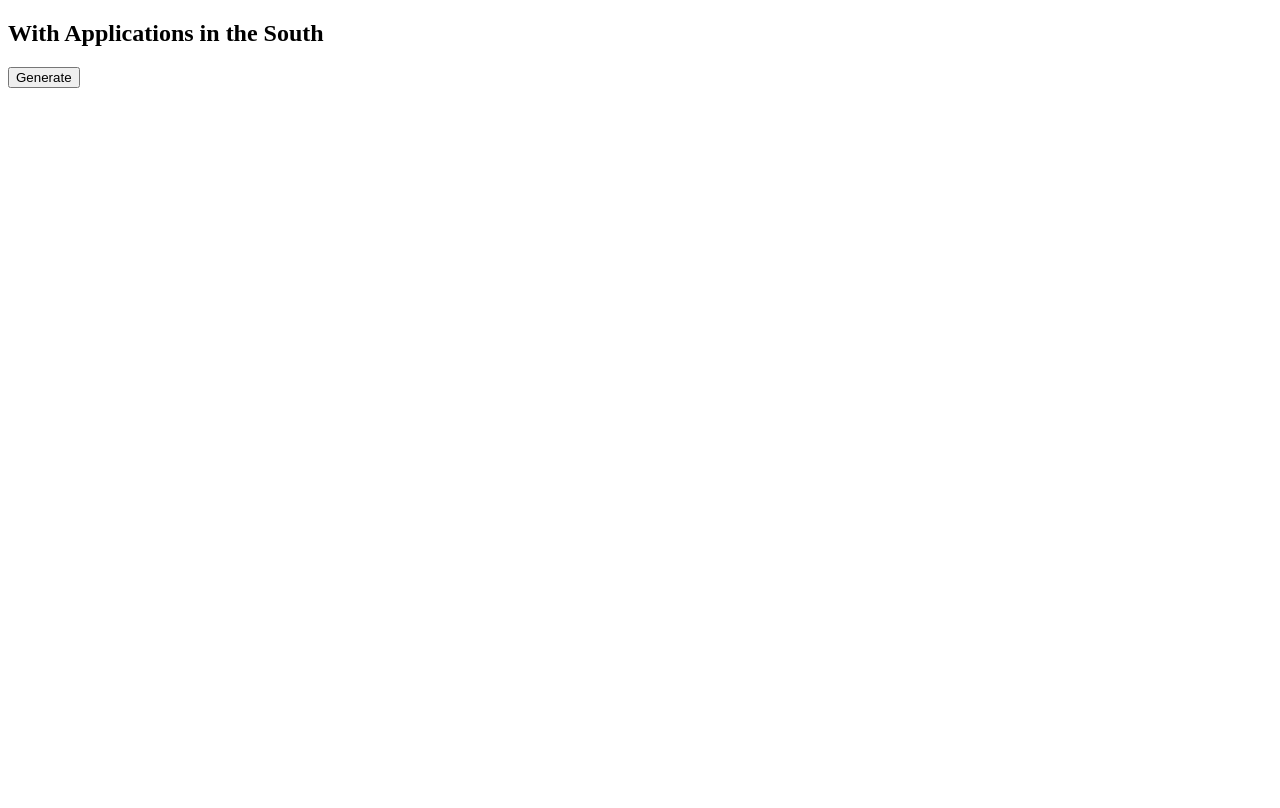
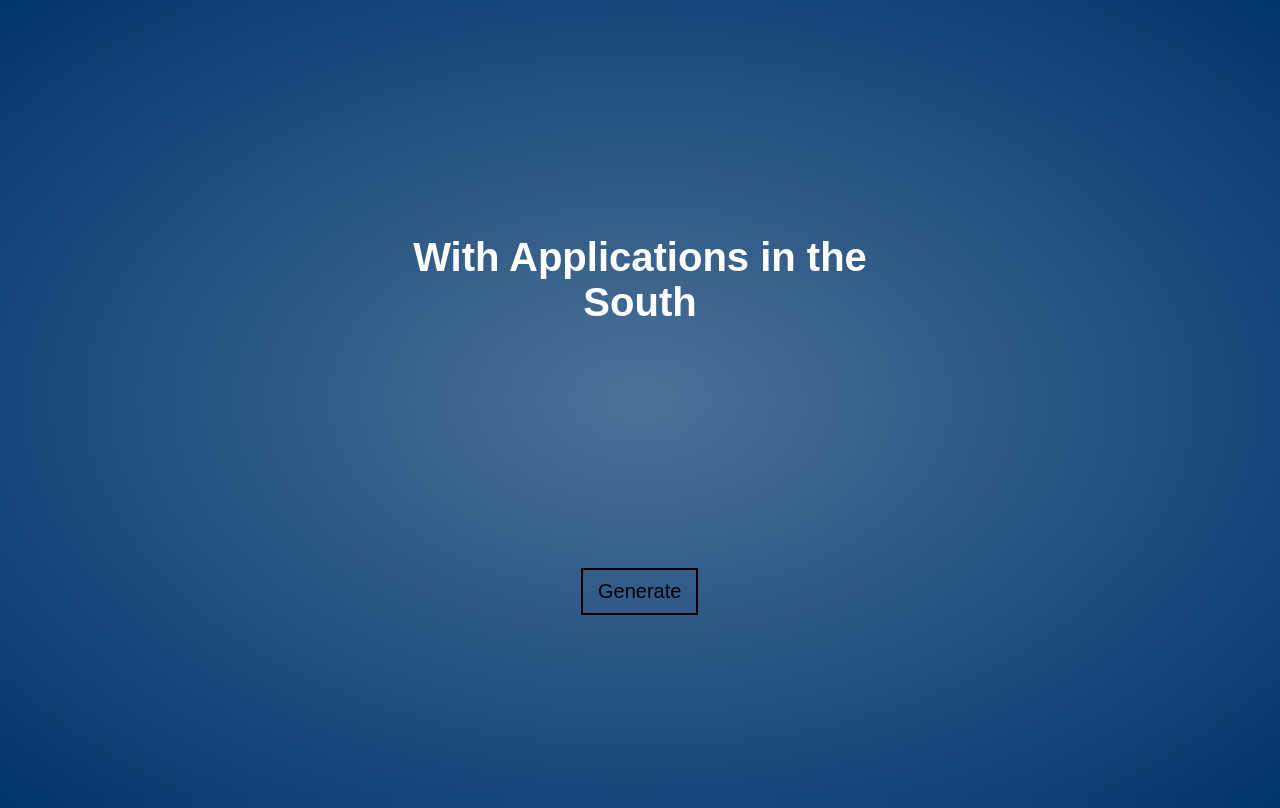
Before and after one commit to ErikBoesen/coursenamegen, a plain HTML site: page index.html in a window 1280 px wide. Drawn offline with Linux system fonts and the light colour scheme.

Commit message:
Do some styling

```diff
--- a/index.html
+++ b/index.html
@@ -1,7 +1,9 @@
 <!DOCTYPE html>
 <html>
     <head>
+        <meta charset="utf-8">
         <title>Yale Course Name Generator</title>
+        <meta name="description" content="Generate a new name for a Yale course using ~Artificial Intelligence~">
         <link rel="stylesheet" href="style.css">
     </head>
     <body>
--- a/style.css
+++ b/style.css
@@ -0,0 +1,52 @@
+html, body { height: 100%; }
+body {
+    display: flex;
+    flex-direction: column;
+    justify-content: center;
+    align-items: center;
+    text-align: center;
+    font-family: sans-serif;
+    background: radial-gradient(#4c7197, #00356b);
+    color: white;
+}
+h2 {
+    font-size: 40px;
+    max-width: 5in;
+    min-height: 300px;
+}
+button {
+    padding: 10px 15px;
+    background: 0;
+    border: solid 2px currentColor;
+    font-family: inherit;
+    font-size: 20px;
+    outline: 0;
+    cursor: pointer;
+    display: inline-block;
+    vertical-align: middle;
+    transform: perspective(1px) translateZ(0);
+    box-shadow: 0 0 1px rgba(0, 0, 0, 0);
+    position: relative;
+    transition: color 0.3s;
+}
+button:before {
+    content: "";
+    position: absolute;
+    z-index: -1;
+    top: 0;
+    left: 0;
+    right: 0;
+    bottom: 0;
+    background: #00356b;
+    transform: scaleX(0);
+    transform-origin: 0 50%;
+    transition: transform 0.3s ease-out;
+}
+button:hover, button:focus, button:active {
+  color: white;
+  border-color: #00356b;
+}
+button:hover:before, button:focus:before, button:active:before {
+  -webkit-transform: scaleX(1);
+  transform: scaleX(1);
+}
```
